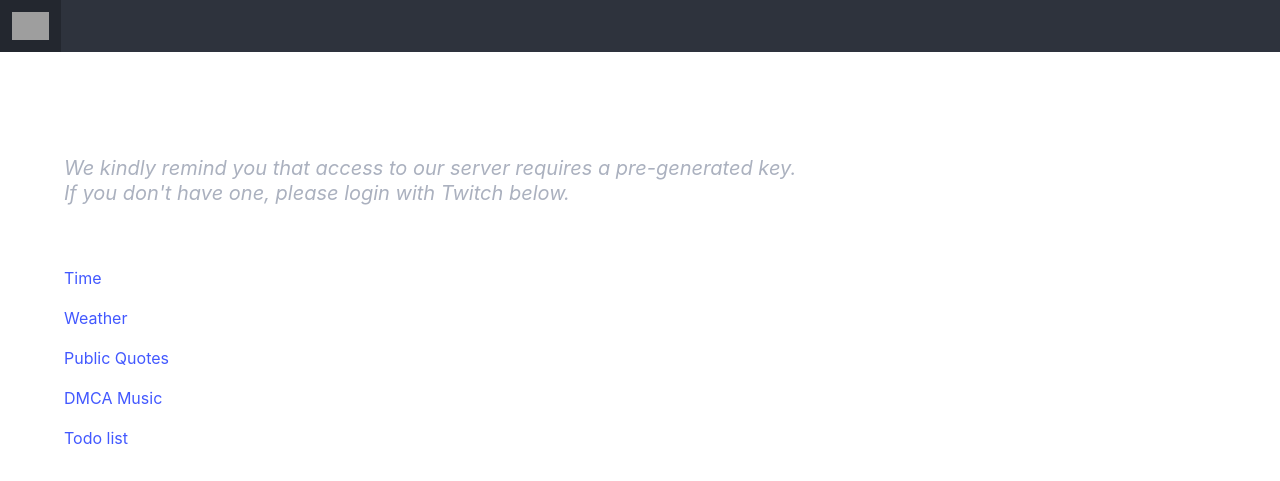
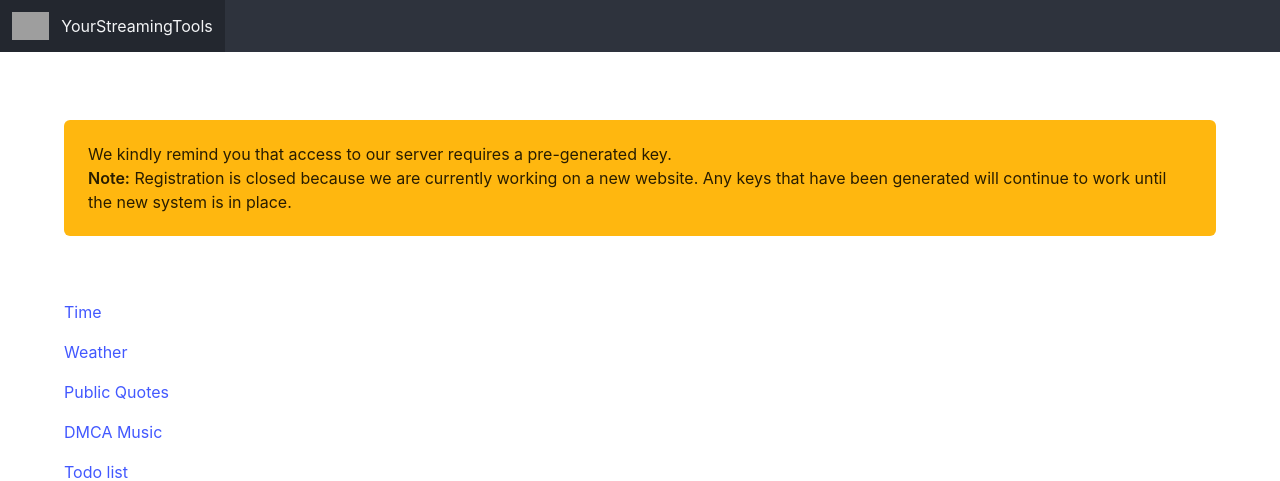
Before and after one commit to YourStreamingTools/YourStreaming.Tools, a PHP site: page / in a window 1280 px wide. Shown: the top 481 px of the page. Run offline with PHP 8.4, Linux system fonts and the light colour scheme; grey boxes are pictures that could not be loaded.

Commit message:
Update index.php

```diff
--- a/index.php
+++ b/index.php
@@ -27,9 +27,7 @@
 <body>
     <nav class="navbar is-dark">
         <div class="navbar-brand">
-            <a class="navbar-item" href="../">
-                <img src="https://cdn.yourstreamingtools.com/img/logo.ico" alt="Logo">
-            </a>
+            <a class="navbar-item" href="../"><img src="https://cdn.yourstreamingtools.com/img/logo.ico" alt="Logo"> YourStreamingTools</a>
             <div class="navbar-burger burger" data-target="navbarMenu">
                 <span></span>
                 <span></span>
@@ -42,8 +40,10 @@
     </nav>
     <section class="section">
         <div class="container content">
-            <h1 class="title has-text-white">YourStreamingTools API</h1>
-            <p class="subtitle has-text-grey-light"><em>We kindly remind you that access to our server requires a pre-generated key.<br>If you don't have one, please login with Twitch below.</em></p>
+            <div class="notification is-warning">
+                We kindly remind you that access to our server requires a pre-generated key.<br>
+                <strong>Note:</strong> Registration is closed because we are currently working on a new website. Any keys that have been generated will continue to work until the new system is in place.
+            </div>
             <p class="has-text-white">We're currently supporting the following APIs:</p>
             <p><span class="api-link has-text-link" data-target="#timeModal">Time</span></p>
             <p><span class="api-link has-text-link" data-target="#weatherModal">Weather</span></p>
```
